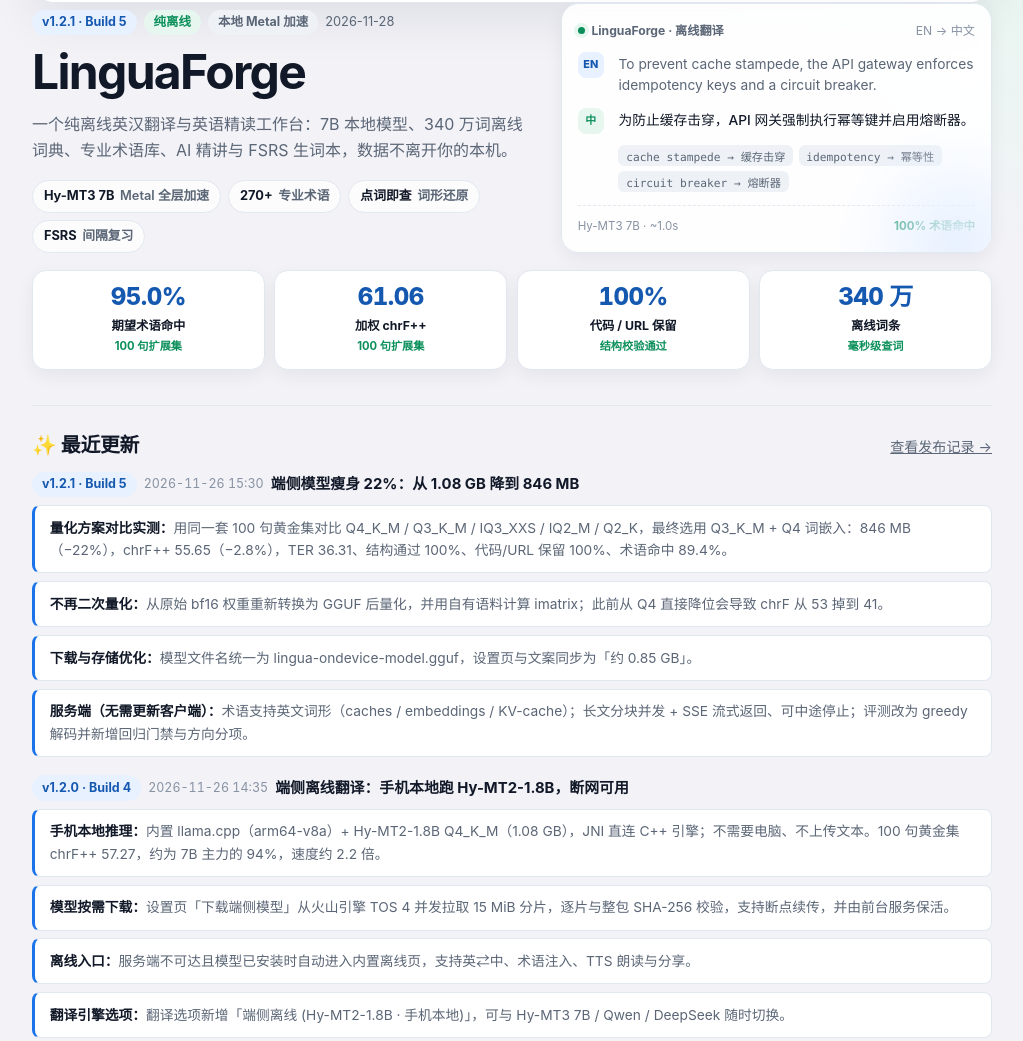
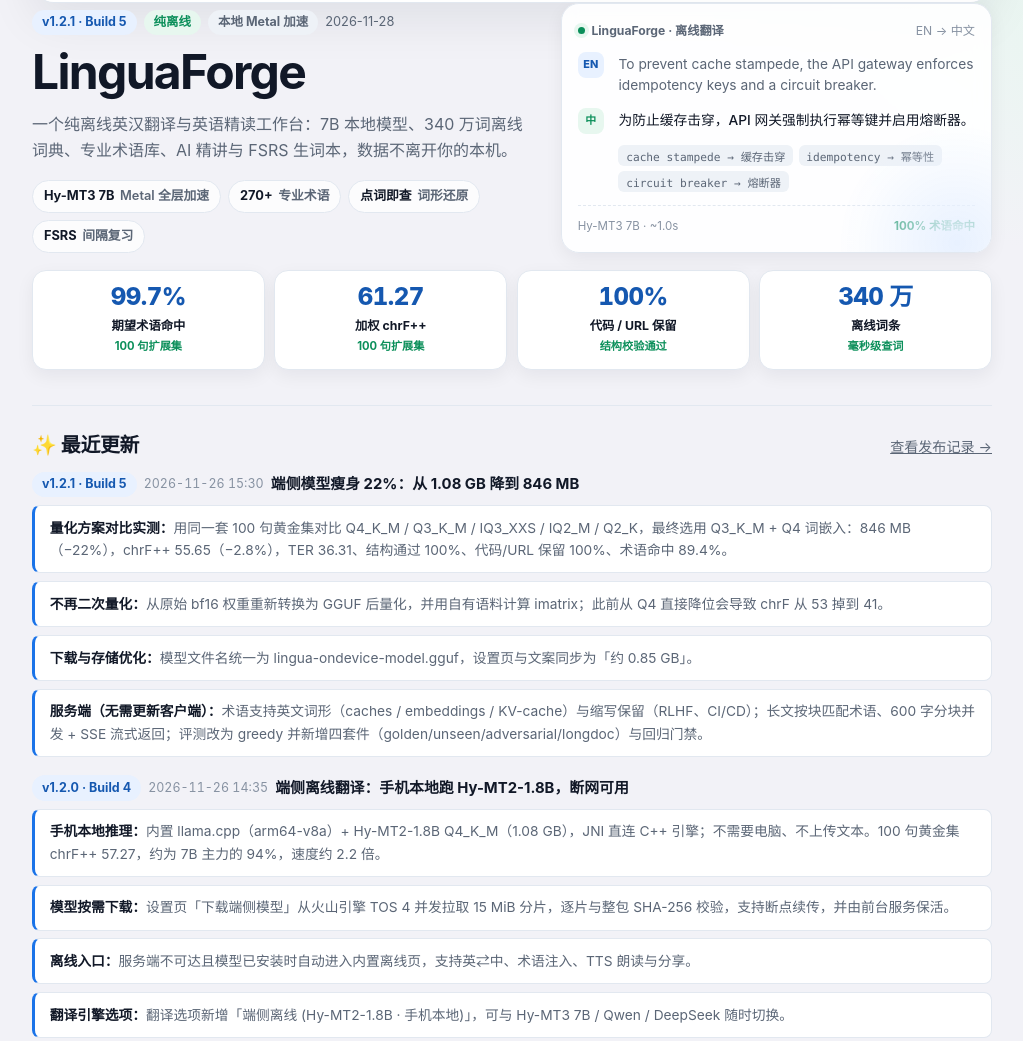
Before and after one commit to xzqttt/lingua-forge-release, a plain HTML site: page index.html in a window 1280 px wide. Shown: the part 230-1271 px from the top of the page, without its empty margins (128-1151 px from the left). Drawn offline with Linux system fonts and the light colour scheme.

Commit message:
Publish LinguaForge 1.2.1 download site

```diff
--- a/index.html
+++ b/index.html
@@ -319,8 +319,8 @@
 
 
   <div class="kpi-grid" aria-label="核心实测指标">
-    <div class="kpi"><div class="kpi-val">95.0%</div><div class="kpi-label">期望术语命中</div><div class="kpi-sub">100 句扩展集</div></div>
-    <div class="kpi"><div class="kpi-val">61.06</div><div class="kpi-label">加权 chrF++</div><div class="kpi-sub">100 句扩展集</div></div>
+    <div class="kpi"><div class="kpi-val">99.7%</div><div class="kpi-label">期望术语命中</div><div class="kpi-sub">100 句扩展集</div></div>
+    <div class="kpi"><div class="kpi-val">61.27</div><div class="kpi-label">加权 chrF++</div><div class="kpi-sub">100 句扩展集</div></div>
     <div class="kpi"><div class="kpi-val">100%</div><div class="kpi-label">代码 / URL 保留</div><div class="kpi-sub">结构校验通过</div></div>
     <div class="kpi"><div class="kpi-val">340 万</div><div class="kpi-label">离线词条</div><div class="kpi-sub">毫秒级查词</div></div>
   </div>
@@ -333,7 +333,7 @@
         <div class="log-item"><strong>量化方案对比实测：</strong>用同一套 100 句黄金集对比 Q4_K_M / Q3_K_M / IQ3_XXS / IQ2_M / Q2_K，最终选用 Q3_K_M + Q4 词嵌入：846 MB（−22%），chrF++ 55.65（−2.8%），TER 36.31、结构通过 100%、代码/URL 保留 100%、术语命中 89.4%。</div>
         <div class="log-item"><strong>不再二次量化：</strong>从原始 bf16 权重重新转换为 GGUF 后量化，并用自有语料计算 imatrix；此前从 Q4 直接降位会导致 chrF 从 53 掉到 41。</div>
         <div class="log-item"><strong>下载与存储优化：</strong>模型文件名统一为 lingua-ondevice-model.gguf，设置页与文案同步为「约 0.85 GB」。</div>
-        <div class="log-item"><strong>服务端（无需更新客户端）：</strong>术语支持英文词形（caches / embeddings / KV-cache）；长文分块并发 + SSE 流式返回、可中途停止；评测改为 greedy 解码并新增回归门禁与方向分项。</div>
+        <div class="log-item"><strong>服务端（无需更新客户端）：</strong>术语支持英文词形（caches / embeddings / KV-cache）与缩写保留（RLHF、CI/CD）；长文按块匹配术语、600 字分块并发 + SSE 流式返回；评测改为 greedy 并新增四套件（golden/unseen/adversarial/longdoc）与回归门禁。</div>
       </div>
     </div>
     <div class="ver-group">
@@ -396,7 +396,7 @@
         </tbody>
       </table>
     </div>
-    <p class="table-note">数据来自仓库内 <code>eval/latest_report.md</code>。12 句四引擎对比中，术语表把 7B 主力的 chrF++ 从 49.87 提升到 63.5；100 句扩展集（60 EN→ZH / 40 ZH→EN）上，Hy-MT3 + 术语表 chrF++ 61.06、TER 30.79、ROUGE-L 0.77、BERTScore 0.94、COMET 0.88、期望术语命中 95.0%、注入术语合规 97.5%，结构 / 段落 / 代码 URL 保留率均为 100%。</p>
+    <p class="table-note">数据来自仓库内 <code>eval/latest_report.md</code>。12 句四引擎对比中，术语表把 7B 主力的 chrF++ 从 49.87 提升到 63.5；100 句扩展集（60 EN→ZH / 40 ZH→EN）上，Hy-MT3 + 术语表 chrF++ 61.27、TER 30.43、ROUGE-L 0.77、BERTScore 0.94、COMET 0.88、期望术语命中 99.7%、注入术语合规 97.5%，结构 / 段落 / 代码 URL 保留率均为 100%。</p>
   </section>
 
   <section id="install" aria-labelledby="install-h">
```
Also changed, not shown: manifest.json.
